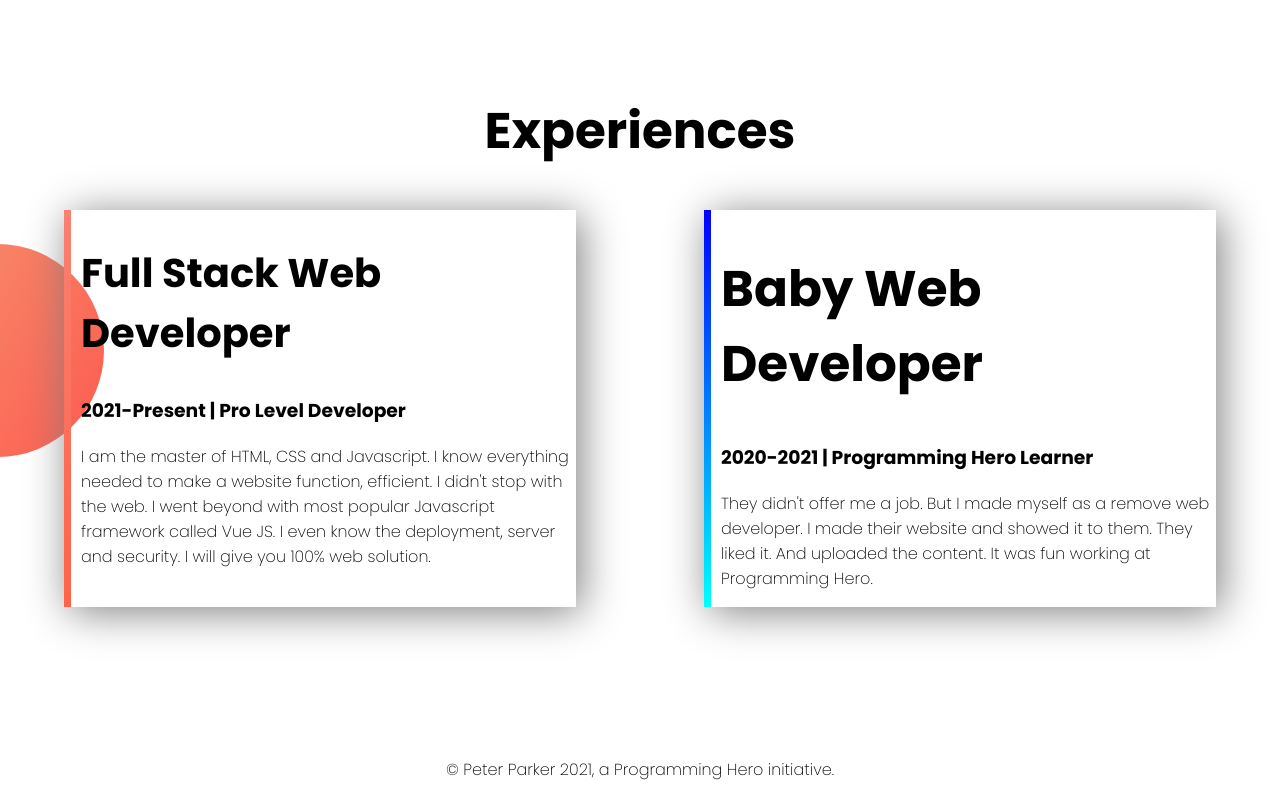
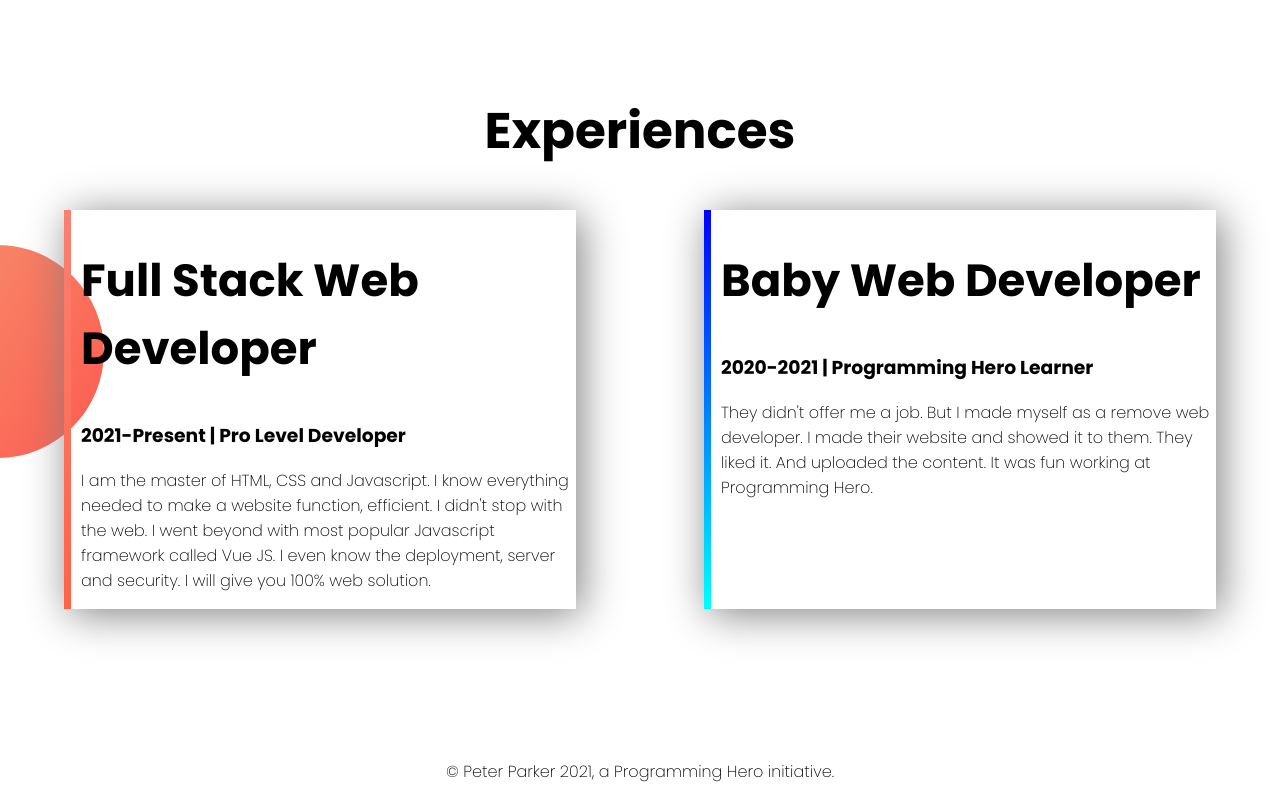
Before and after one commit to ahmed-nasir/developer-portfolio, a plain HTML site: page index.html in a window 1280 px wide. Shown: the part 1120-1920 px from the top of the page. Drawn offline with Linux system fonts and the light colour scheme.

Commit message:
change h2 font size

```diff
--- a/index.html
+++ b/index.html
@@ -64,7 +64,7 @@
 
             </div>
             <div id="web-developer-experience" class="experience-item">
-                <h1>Baby Web Developer</h1>
+                <h2>Baby Web Developer</h2>
                 <h3>2020-2021 | Programming Hero Learner</h3>
                 <p>They didn't offer me a job. But I made myself as a remove web developer. I made their website and
                     showed
--- a/style.css
+++ b/style.css
@@ -7,7 +7,7 @@ h1{
     font-size: 50px;
 }
 h2{
-    font-size: 40px;
+    font-size: 45px;
 }
 span{
     color: orange;
```
